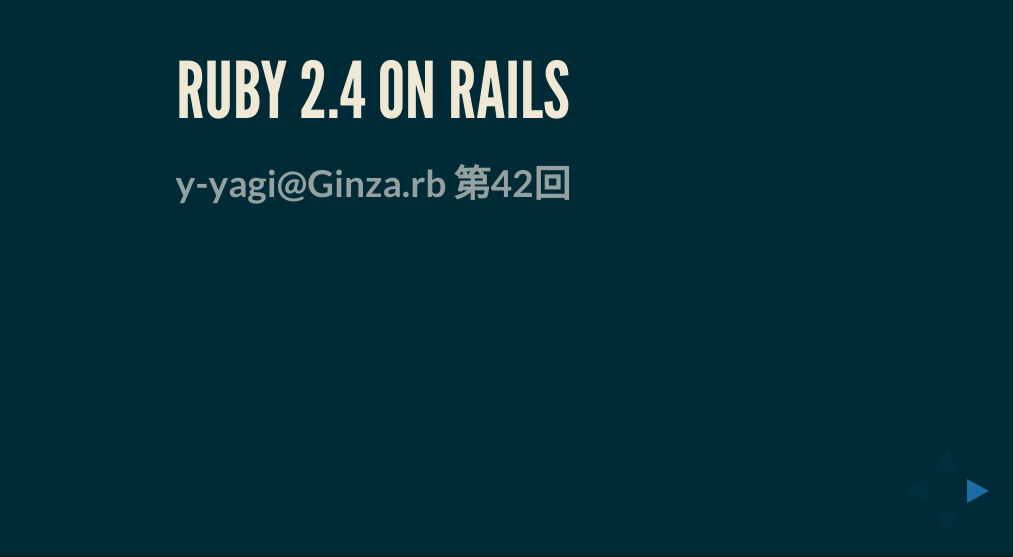
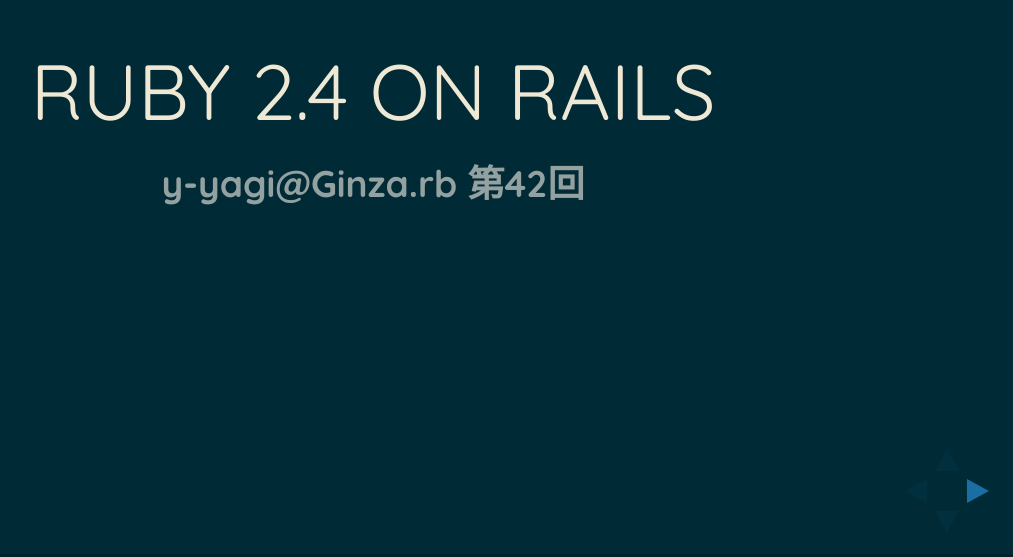
Before and after one commit to y-yagi/lets_hanami, a plain HTML site: page index.html in a window 1280 px wide. Shown: the part 243-800 px from the top of the page, without its empty margins (267-1280 px from the left). Drawn offline with Linux system fonts and the light colour scheme.

Commit message:
Built from db0591d on branch master

```diff
--- /dev/null
+++ b/css/main.css
@@ -0,0 +1,8 @@
+@import url(https://fonts.googleapis.com/css?family=Quicksand:400,700,400italic,700italic);
+@import url(https://fonts.googleapis.com/css?family=Open+Sans:400italic,700italic,400,700);
+
+.reveal {
+  font-family: 'Quicksand', sans-serif; }
+
+.reveal h1, .reveal h2, .reveal h3, .reveal h4, .reveal h5, .reveal h6 {
+  font-family: 'Quicksand', sans-serif; }
--- a/index.html
+++ b/index.html
@@ -15,7 +15,7 @@
 
         <link rel="stylesheet" href="bower_components/reveal.js/css/theme/moon.css" id="theme">
 
-        <link rel="stylesheet" href="main.css">
+        <link rel="stylesheet" href="css/main.css">
 
         <!-- For syntax highlighting -->
         <link rel="stylesheet" href="bower_components/highlightjs/styles/zenburn.css">
```
